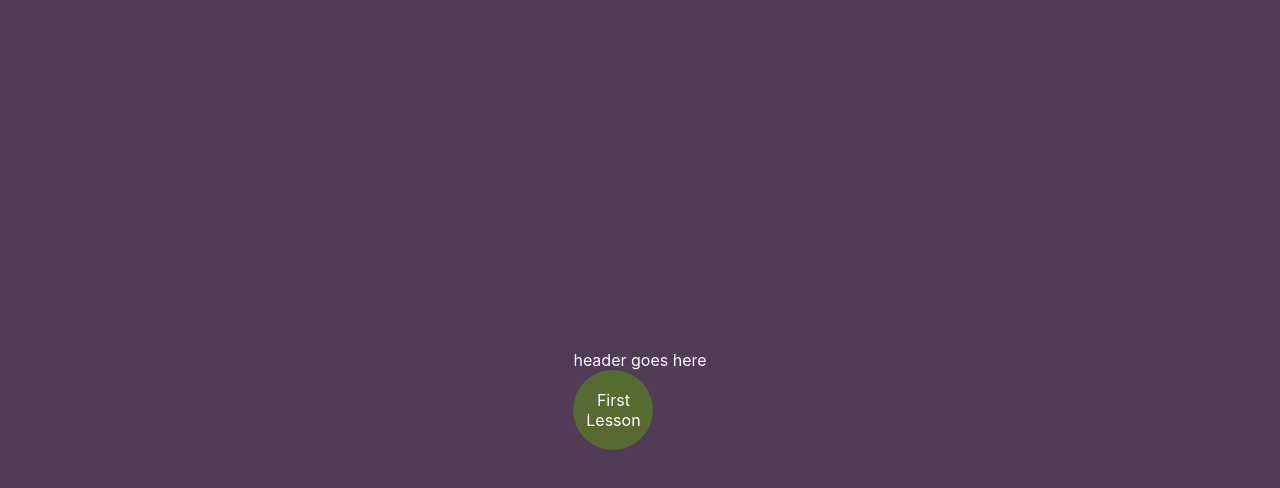
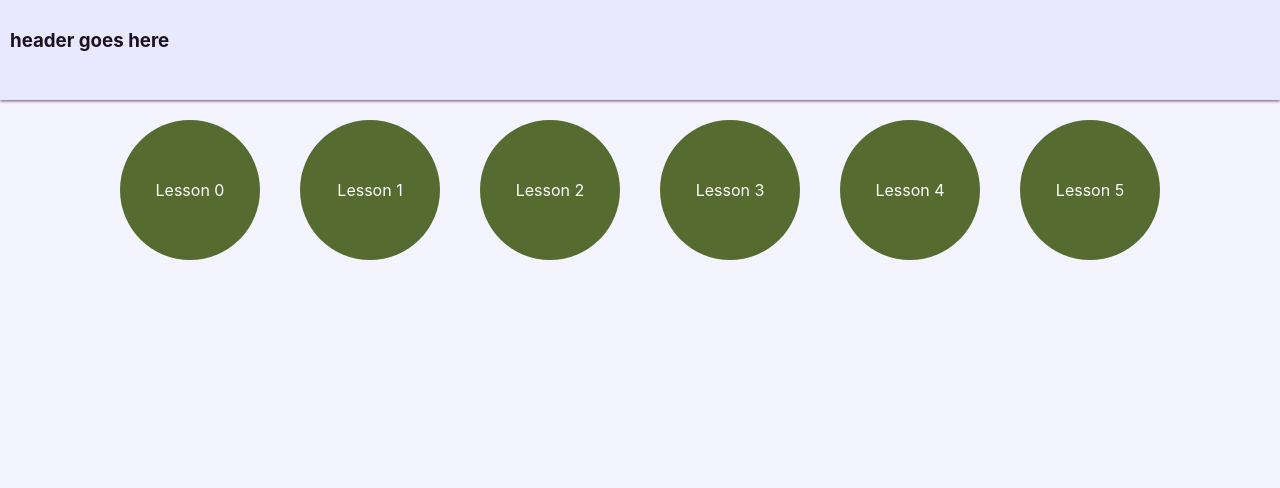
Before and after one commit to farmermel/witch-duolingo, a React (Create React App) app: page /user-home in a window 1280 px wide. Shown: the top 488 px of the page. Built offline with nearby package versions, Linux system fonts and the light colour scheme.

Commit message:
Improve styling and minor html organisation

```diff
--- a/src/App/App.css
+++ b/src/App/App.css
@@ -1,15 +1,13 @@
 .App {
-  text-align: center;
-}
-
-.App-header {
-  background-color: #513B56;
-  min-height: 100vh;
+  box-sizing: border-box;
   display: flex;
   flex-direction: column;
   align-items: center;
   justify-content: center;
-  color: white;
+  text-align: center;
+  background-color: #F4F4FF ;
+  color: #1C121E;
+  min-height: 100vh;
 }
 
 .App-link {
@@ -27,5 +25,5 @@
 
 .medium-button:hover {
   background-color: #5A930E;
-  box-shadow: 0px 4px 0px #334A53;
+  box-shadow: 0px 4px 0px #402944;
 }
--- a/src/App/App.js
+++ b/src/App/App.js
@@ -7,7 +7,6 @@ import { UserHome } from '../UserHome/UserHome';
 
 export const App = () => (
   <div className="App">
-    <header className="App-header">
     <Switch>
       <Route path="/lesson/:id">
         <Lesson />
@@ -19,7 +18,6 @@ export const App = () => (
         <LandingPage />
       </Route>
     </Switch>
-    </header>
   </div>
 );
 
--- /dev/null
+++ b/src/Header/Header.css
@@ -0,0 +1,5 @@
+.Header {
+    display: flex;
+    justify-content: left;
+    padding: 10px;
+}
--- a/src/Header/Header.jsx
+++ b/src/Header/Header.jsx
@@ -1,7 +1,8 @@
 import React from 'react'
+import './Header.css'
 
 export const Header = () => (
-<header>
-        <div>header goes here</div>
+    <header className="Header">
+        <h3>header goes here</h3>
     </header>
 )
--- a/src/LandingPage/LandingPage.css
+++ b/src/LandingPage/LandingPage.css
@@ -1,6 +1,6 @@
 .hamsa {
     border-radius: 100%;
-    box-shadow: 0px 0px 25px #fff;
+    box-shadow: 0px 0px 25px #402944;
     padding: 5px;
     height: 100px;
     width: 100px;
--- a/src/UserHome/UserHome.css
+++ b/src/UserHome/UserHome.css
@@ -1,9 +1,32 @@
+.Userhome {
+    display: grid;
+    grid-template-rows: [header] 100px [main] 1fr;
+    min-height: 100vh;
+    width: 100%;
+}
+
+.Userhome header {
+    grid-row: header;
+    background-color: #E8E8FF;
+    box-shadow: 0px 1px 3px #664D6B;
+}
+
+.Userhome main {
+    grid-row: main;
+    display: flex;
+    flex-direction: row;
+    justify-content: center;
+    flex-wrap: wrap;
+}
+
 .lesson {
     display: flex;
     justify-content: center;
     align-items: center;
     background-color: darkolivegreen;
     border-radius: 100%;
+    padding: 30px;
+    margin: 20px;
     height: 80px;
     width: 80px;
 }
--- a/src/UserHome/UserHome.jsx
+++ b/src/UserHome/UserHome.jsx
@@ -3,13 +3,27 @@ import { Link } from 'react-router-dom'
 import { Header } from '../Header/Header'
 import './UserHome.css';
 
-export const UserHome = () => (
-    <main>
-        <Header />
-        <section>
+export const UserHome = () => {
+    function makeMoreLessons() {
+        let i = 0;
+        let lessons = [];
+        while (i < 6) {
+            lessons = [...lessons,
             <div className="lesson">
-                <Link to={`/lesson/2`} className="router-link">First Lesson</Link>
+                <Link to={`/lesson/${i}`} className="router-link">Lesson {i}</Link>
             </div>
-        </section>
-    </main>
+                ]
+            i++;
+        }
+        return lessons
+    }
+
+    return (
+        <body className="Userhome">
+            <Header className="header" />
+            <main>
+                {makeMoreLessons()}
+            </main>
+        </body>
     )
+}
```
Lines whose indentation alone changed are shown as unchanged.
